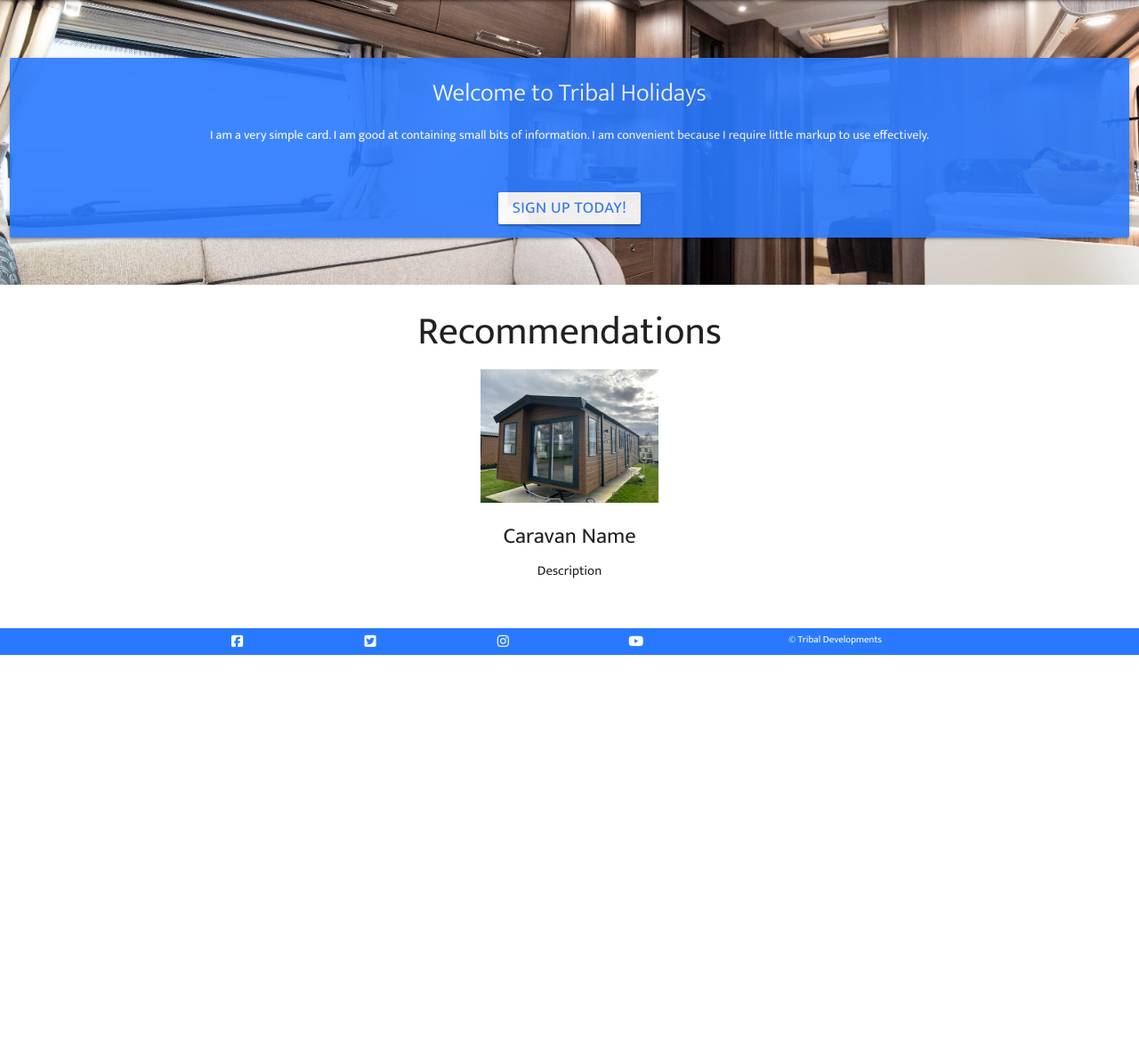
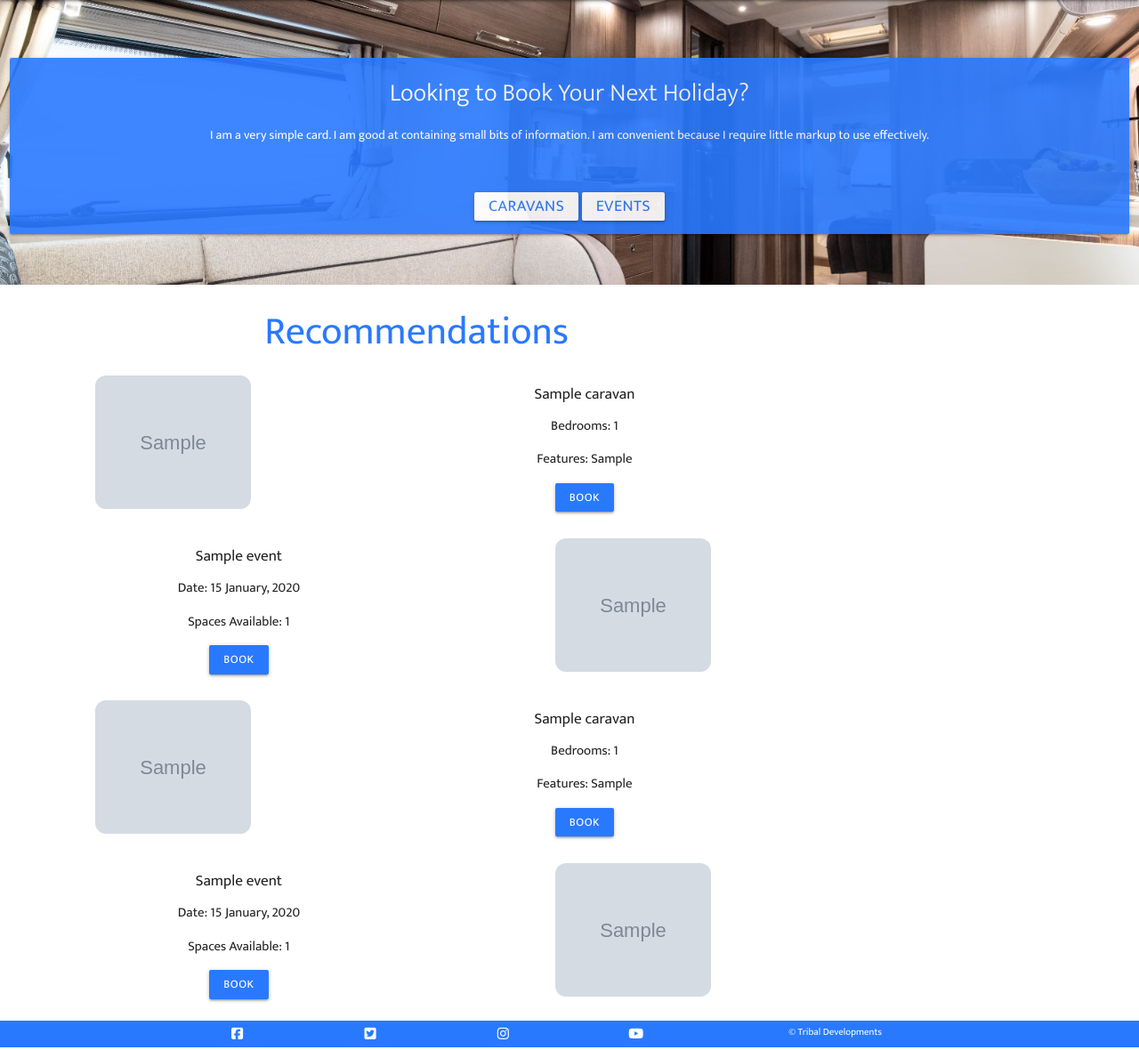
Before and after one commit to ABaron21/Tribal_Holidays, a Flask app: page / in a window 1280 px wide. Shown: the part 64-1244 px from the top of the page at 89% size. Before the commit the page ends 800 px from the top, so only its background shows below. Run offline with Flask 2, Linux system fonts and the light colour scheme; the visitor is signed in with stand-in values (Sample User, id 1); tables that the repository leaves empty hold one stand-in row (values such as "Sample post"); grey boxes marked "Sample" are stand-in pictures; some libraries are stand-ins or nearby versions.

Commit message:
Add more style and structure to the home page

```diff
--- a/holidaymanager/routes.py
+++ b/holidaymanager/routes.py
@@ -9,7 +9,10 @@ from werkzeug.security import generate_password_hash, check_password_hash
 
 @app.route("/")
 def home():
-    return render_template("home.html")
+    caravans = list(Caravans.query.order_by(Caravans.id).all())
+    events = list(Events.query.order_by(Events.id).all())
+    return render_template(
+        "home.html", caravans=caravans, events=events)
 
 
 @app.route("/register", methods=["GET", "POST"])
--- a/holidaymanager/static/css/style.css
+++ b/holidaymanager/static/css/style.css
@@ -83,12 +83,28 @@ main {
     color: #2979ff;
     font-size: 18px;
 }
+.recommendations{
+    margin: 10px 10px
+}
+.recommendations h3{
+    margin-left: 20px;
+    color: #2979ff;
+}
+.recommendations .recommended-item-left,
+.recommendations .recommended-item-right{
+    margin-top: 25px;
+    margin-right: 10px;
+}
+.recommended-item-left .text-content{
+    padding-left: 50px;
+}
 .image-content{
     text-align: center;
 }
 .image-content img{
-    width: 200px;
+    width: 175px;
     height: 150px;
+    border-radius: 12px;
 }
 .text-content{
     text-align: center;
@@ -244,11 +260,11 @@ main {
     padding-top: 10px;
     margin-bottom: 10px;
 }
-/* .caravan-bookings .card-content,
+.caravan-bookings .card-content,
 .event-bookings .card-content{
     max-height: 150px;
     overflow: scroll;
-} */
+}
 .table-title{
     font-weight: 700;
     font-size: 1.25rem;
--- a/holidaymanager/templates/home.html
+++ b/holidaymanager/templates/home.html
@@ -4,14 +4,26 @@
     <div class="row">
         <div class="col s12">
             <div class="card hero-card blue accent-3">
+                {% if session['user'] %}
+                <div class="card-content white-text">
+                    <span class="card-title center">Looking to Book Your Next Holiday?</span>
+                    <p>I am a very simple card. I am good at containing small bits of information.
+                        I am convenient because I require little markup to use effectively.</p>
+                </div>
+                <div class="sign-up center uppercase">
+                    <a class="btn btn-small white" href="{{ url_for('caravans') }}">Caravans</a>
+                    <a class="btn btn-small white" href="{{ url_for('events') }}">Events</a>
+                </div>
+                {% else %}
                 <div class="card-content white-text">
                     <span class="card-title center">Welcome to Tribal Holidays</span>
                     <p>I am a very simple card. I am good at containing small bits of information.
                         I am convenient because I require little markup to use effectively.</p>
                 </div>
                 <div class="sign-up center uppercase">
-                    <a class="btn white" href="">Sign up Today!</a>
+                    <a class="btn white" href="{{ url_for('register') }}">Sign up Today!</a>
                 </div>
+                {% endif %}
             </div>
         </div>
     </div>
@@ -19,14 +31,40 @@
 
 <div class="container recommendations">
     <h3 class="center">Recommendations</h3>
-    <div class="row">
-        <div class="image-content col s12">
-            <img src="{{ url_for('static', filename='images/caravan-placeholder.jpg')}}" alt="caravan-placeholder">
-        </div>
-        <div class="text-content col s12">
-            <h5>Caravan Name</h5>
-            <p>Description</p>
-        </div>
-    </div>
+    {% for x in range(4) %}
+        {% if loop.index % 2 != 0 %}
+            {% for caravan in caravans %}
+                {% if caravan.available == True %}
+                <div class="row recommended-item-left">
+                    <div class="image-content col s5">
+                        <img src="{{ caravan.img_url }}" alt="caravan-img">
+                    </div>
+                    <div class="text-content col s7">
+                        <h6>{{ caravan.name }}</h6>
+                        <p>Bedrooms: {{ caravan.bedrooms}}</p>
+                        <p>Features: {{ caravan.additional_feature}}</p>
+                        <a href="{{ url_for('caravan_booking', caravan_id=caravan.id)}}" class="btn btn-small blue accent-3 center">Book</a>
+                    </div>
+                </div>
+                {% endif %}
+            {% endfor %}
+        {% else %}
+        {% for event in events %}
+                {% if event.places_left > 0 %}
+                <div class="row recommended-item-right">
+                    <div class="text-content col s7">
+                        <h6>{{ event.name }}</h6>
+                        <p>Date: {{ event.event_date.strftime("%d %B, %Y") }}</p>
+                        <p>Spaces Available: {{ event.places_left }}</p>
+                        <a href="{{ url_for('event_booking', event_id=event.id) }}" class="btn btn-small blue accent-3">Book</a>
+                    </div>
+                    <div class="image-content col s5">
+                        <img src="{{ event.img_url }}" alt="event-img">
+                    </div>
+                </div>
+                {% endif %}
+            {% endfor %}
+    {% endif %}
+    {% endfor %}
 </div>
 {% endblock %}
```
